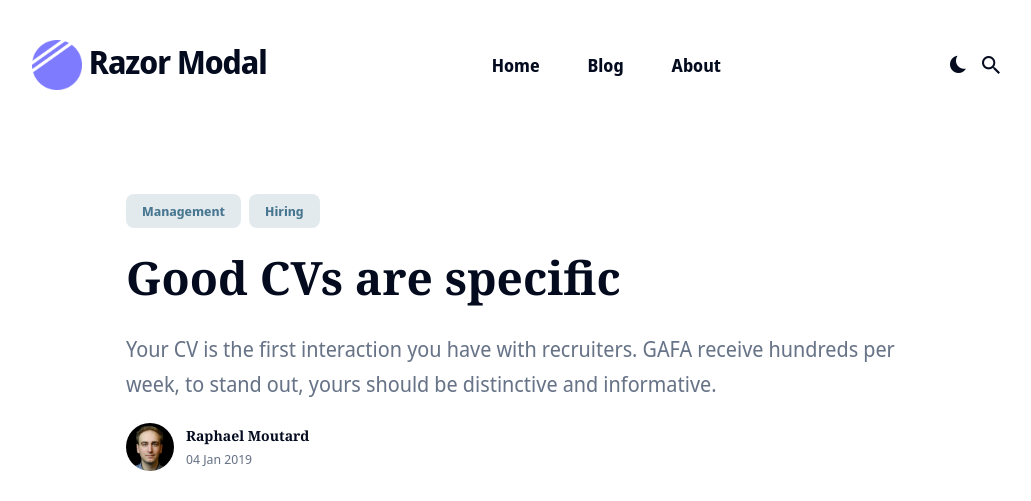
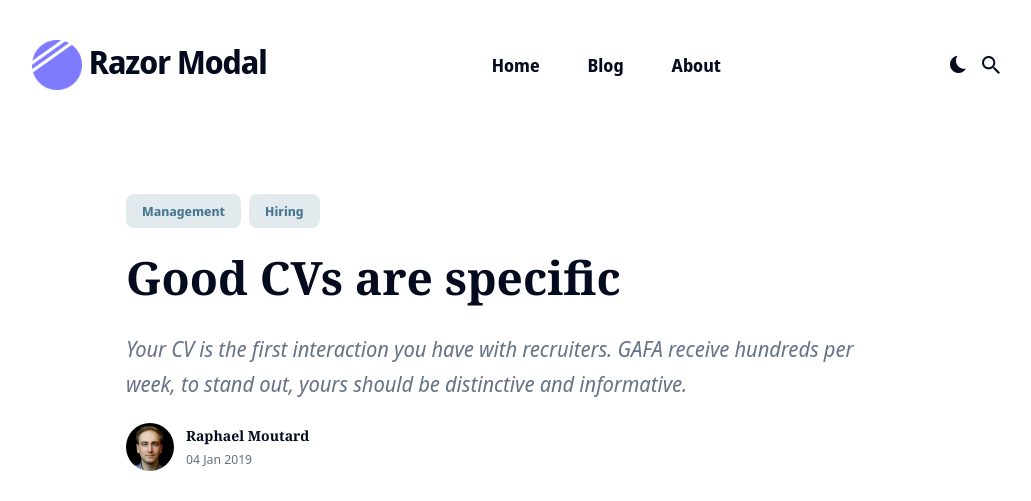
Before and after one commit to moutard/blog, a Jekyll site: the page built from _posts/2019-01-04-good-cv-are-specific.md, in a window 1280 px wide. Shown: the top 501 px of the page, without its empty margins (124-1155 px from the left). Built offline with Jekyll 4.4.1, drawn with Linux system fonts in a browser that asks for light colours; nearby versions of some CDN libraries; grey boxes are pictures that could not be loaded.

Commit message:
[style] italic for post description

```diff
--- a/_sass/4-layouts/_post.scss
+++ b/_sass/4-layouts/_post.scss
@@ -67,6 +67,7 @@
   margin-bottom: 20px;
   font-size: 21px;
   color: var(--text-alt-color);
+  font-style: italic;
 }
 
 .post__meta {
@@ -225,7 +226,8 @@
     }
   }
 
-  img, .js-reframe {
+  img,
+  .js-reframe {
     border-radius: 8px;
     overflow: hidden;
 
@@ -480,7 +482,7 @@
   }
 
   @media only screen and (max-width: $mobile) {
-     margin: 60px auto 0;
+    margin: 60px auto 0;
   }
 }
 
@@ -506,9 +508,9 @@
   }
 
   @media only screen and (max-width: $mobile) {
-     &.is-open {
-       margin: 80px auto;
-     }
+    &.is-open {
+      margin: 80px auto;
+    }
   }
 }
 
```
